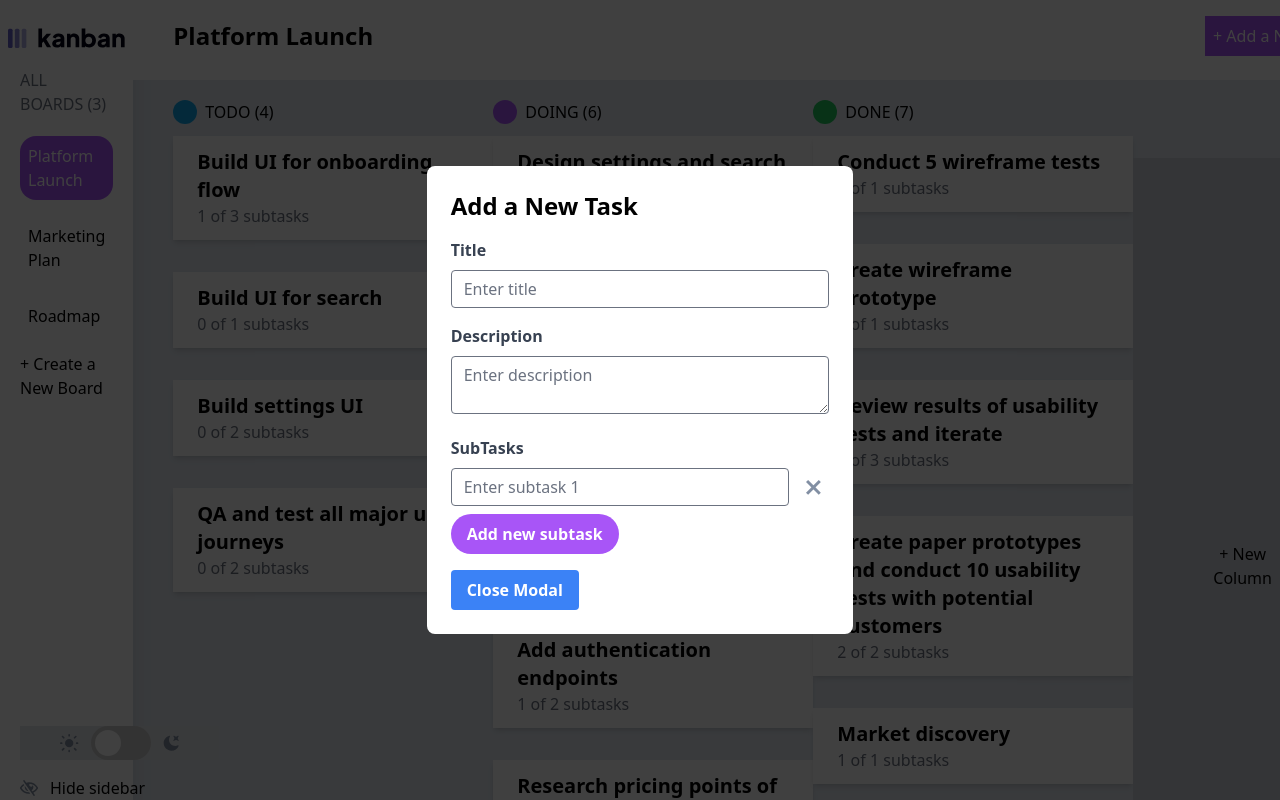
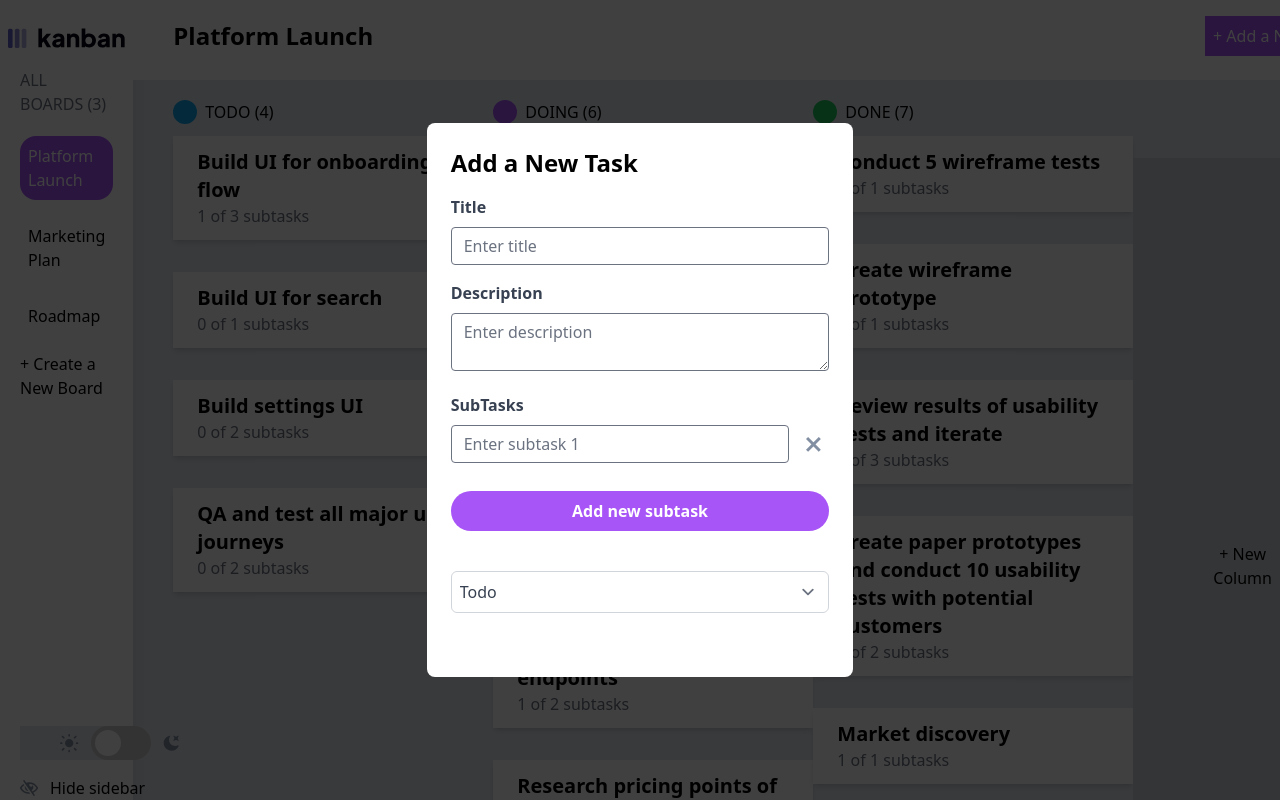
Before and after one commit to AhmaadAlharbi/Kanban-task-management-web-app, a Vue app: page / in a window 1280 px wide. Both pictures are taken after a click on the item "+ Add a New Task". Shown: the top 800 px of the page. Built offline with nearby package versions, Linux system fonts and the light colour scheme; data requests are answered from the project's data file.

Commit message:
finish styling AddTask Component

```diff
--- a/src/components/AddTask.vue
+++ b/src/components/AddTask.vue
@@ -53,33 +53,37 @@
               <img src="@/assets/images/icon-cross.svg" alt="" />
             </button>
           </div>
-          <button
-            @click="addSubtask"
-            class="bg-purple-500 hover:bg-purple-700 text-white font-bold py-2 px-4 rounded-full focus:outline-none focus:shadow-outline"
-            type="button"
+          <div class="flex justify-center my-7">
+            <button
+              @click="addSubtask"
+              class="bg-purple-500 w-full hover:bg-purple-700 text-white font-bold py-2 px-4 rounded-full focus:outline-none focus:shadow-outline"
+              type="button"
+            >
+              Add new subtask
+            </button>
+          </div>
+
+          <select
+            class="my-10 block w-full p-2 border border-gray-300 rounded-md bg-white text-gray-700 focus:outline-none focus:ring-2 focus:ring-blue-500 focus:border-transparent"
           >
-            Add new subtask
-          </button>
+            <option v-for="column in taskStore.allColumns" :key="column.name">
+              {{ column.name }}
+            </option>
+          </select>
         </div>
       </form>
-
-      <button
-        @click="addSubtask"
-        class="bg-blue-500 hover:bg-blue-700 text-white font-bold py-2 px-4 rounded"
-        @click.stop="$emit('close')"
-      >
-        Close Modal
-      </button>
     </div>
   </div>
 </template>
 
 <script>
-import { ref } from "vue";
+import { ref, onMounted } from "vue";
+import { useTaskStore } from "@/stores/TaskStore";
 
 export default {
   setup() {
     const subtasks = ref([{ text: "" }]);
+    const taskStore = useTaskStore();
 
     const addSubtask = () => {
       subtasks.value.push({ text: "" });
@@ -90,6 +94,7 @@ export default {
     };
 
     return {
+      taskStore,
       subtasks,
       addSubtask,
       removeSubtask,
--- a/src/stores/TaskStore.js
+++ b/src/stores/TaskStore.js
@@ -10,6 +10,21 @@ export const useTaskStore = defineStore("taskStore", {
   getters: {
     totalCount: (state) => {
       return state.boards.length;
+    },
+    allColumns() {
+      const columns = [];
+      this.boards.forEach((board) => {
+        board.columns.forEach((column) => {
+          if (
+            !columns.some(
+              (existingColumn) => existingColumn.name === column.name
+            )
+          ) {
+            columns.push(column);
+          }
+        });
+      });
+      return columns;
     },
   },
   actions: {
--- a/src/views/HomeView.vue
+++ b/src/views/HomeView.vue
@@ -91,7 +91,10 @@
         @close="closeDetails"
       />
       <div v-if="addTaskComponent">
-        <AddTask @close="addTaskComponent = false" />
+        <AddTask
+          :columns="findBoard(selectedTask)?.columns || []"
+          @close="addTaskComponent = false"
+        />
       </div>
     </section>
   </div>
```
